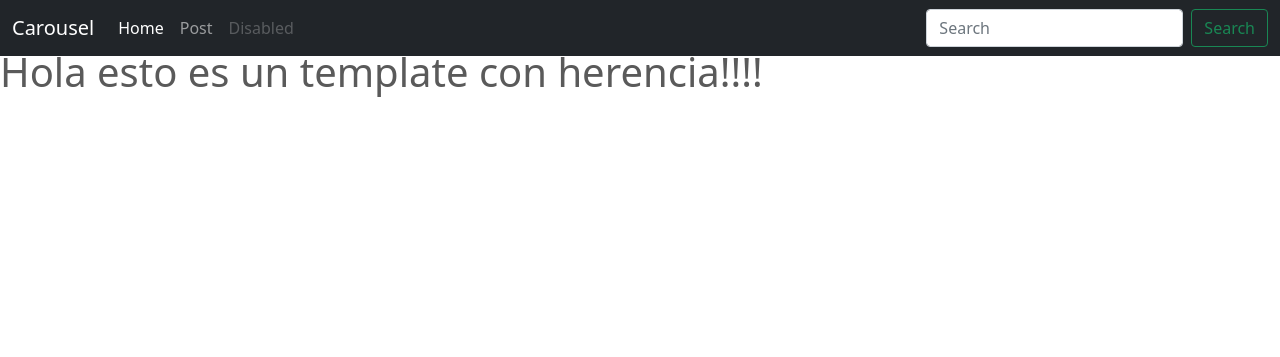
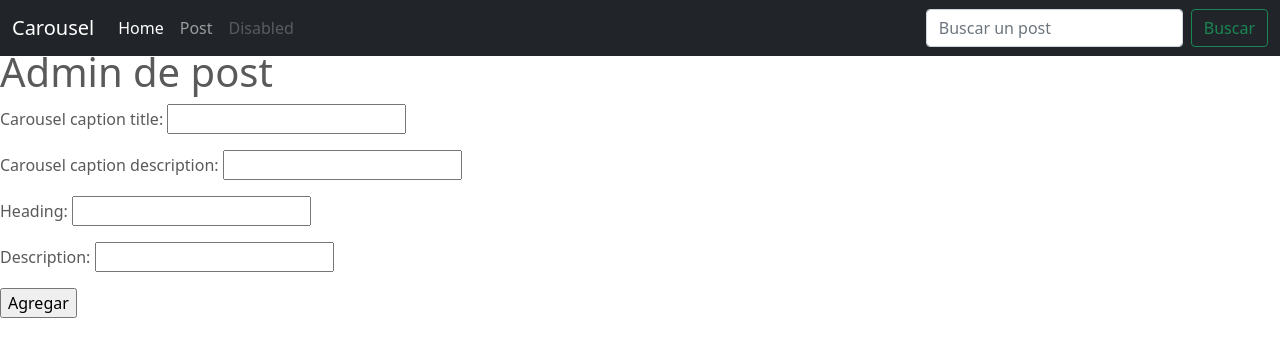
Before and after one commit to dogs2205/nuevo-repo-19, a Django app: page /mi-posts/ in a window 1280 px wide. Shown: the top 357 px of the page. Run offline with Django 3.2, Linux system fonts and the light colour scheme; data that the repository does not hold is empty; some libraries are stand-ins or nearby versions.

Commit message:
clase agregado admin post

```diff
--- /dev/null
+++ b/SocialTravel/forms.py
@@ -0,0 +1,7 @@
+from django import forms
+from SocialTravel.models import Post
+
+class PostForm(forms.ModelForm):
+    class Meta:
+        model=Post
+        fields='__all__'
--- /dev/null
+++ b/SocialTravel/templates/SocialTravel/admin_post.html
@@ -0,0 +1,22 @@
+{%extends "SocialTravel/base.html"%}
+
+{%load static%}
+
+{%block main%}
+
+<h1>Admin de post</h1>
+{% if form %}
+<form action="{% url 'agregar_post' %}" method="post">
+    {% csrf_token %}
+    {{form.as_p}}
+    <input type="submit" value="Agregar">
+</form>
+{% endif %}
+
+<ul>
+    {%for post in posts%}
+    <li> {{post.id}} - {{post.heading}} </li>
+    {%endfor%}
+</ul>
+
+{%endblock%}
--- a/SocialTravel/templates/SocialTravel/base.html
+++ b/SocialTravel/templates/SocialTravel/base.html
@@ -68,9 +68,9 @@
             <a class="nav-link disabled" href="https://getbootstrap.com/docs/5.0/examples/carousel/#" tabindex="-1" aria-disabled="true">Disabled</a>
           </li>
         </ul>
-        <form class="d-flex">
-          <input class="form-control me-2" type="search" placeholder="Search" aria-label="Search">
-          <button class="btn btn-outline-success" type="submit">Search</button>
+        <form class="d-flex" action="{% url 'buscar-post' %}" >
+          <input class="form-control me-2"name="criterio" type="search" placeholder="Buscar un post" aria-label="Search">
+          <button class="btn btn-outline-success" type="submit">Buscar</button>
         </form>
       </div>
     </div>
--- a/SocialTravel/views.py
+++ b/SocialTravel/views.py
@@ -1,10 +1,33 @@
 from django.shortcuts import render
 from SocialTravel.models import Post
+from SocialTravel.forms import Post, PostForm
 
 def index(request):
     return render(request, "SocialTravel/index.html")
 
-def mostrar_otro_template(request):
-    posts = Post.objects.all()
-    return render(request, "SocialTravel/otro_template.html", {"posts": posts})
+#def mostrar_otro_template(request):
+ #   posts = Post.objects.all()
+  #  return render(request, "SocialTravel/otro_template.html", {"posts": posts})
+
+def mostrar_post(request):
+    contex={
+        "form":PostForm(),
+    }
+    return render(request, "SocialTravel/admin_post.html", contex)
+
+def agregar_post(request):
+    post_form=PostForm(request.POST)
+    post_form.save()
+    context={
+        "posts": Post.objects.all(),
+        "form":PostForm()
+
+    }
+    return render(request, "SocialTravel/admin_post.html", context)
+
+def buscar_post(request):
+    criterio = request.GET.get("criterio")
+    context = { "posts": Post.objects.filter(carousel_caption_title__icontains=criterio).all()}
+
+    return render(request, "SocialTravel/admin_post.html", context)
 # Create your views here.
--- a/project/urls.py
+++ b/project/urls.py
@@ -15,10 +15,13 @@ Including another URLconf
 """
 from django.contrib import admin
 from django.urls import path
-from SocialTravel.views import index,mostrar_otro_template
+from SocialTravel.views import index, mostrar_post, agregar_post,buscar_post
 
 urlpatterns = [
     path ('', index, name="index"),
     path('admin/', admin.site.urls),
-    path('mi-posts/', mostrar_otro_template,name="mi-posts"),
+    path('mi-posts/', mostrar_post, name="mi-posts"),
+    path('mi-posts/agregar',agregar_post, name="agregar_post"),
+    path('mis-posts/buscar', buscar_post, name="buscar-post"),
+
 ]
```
